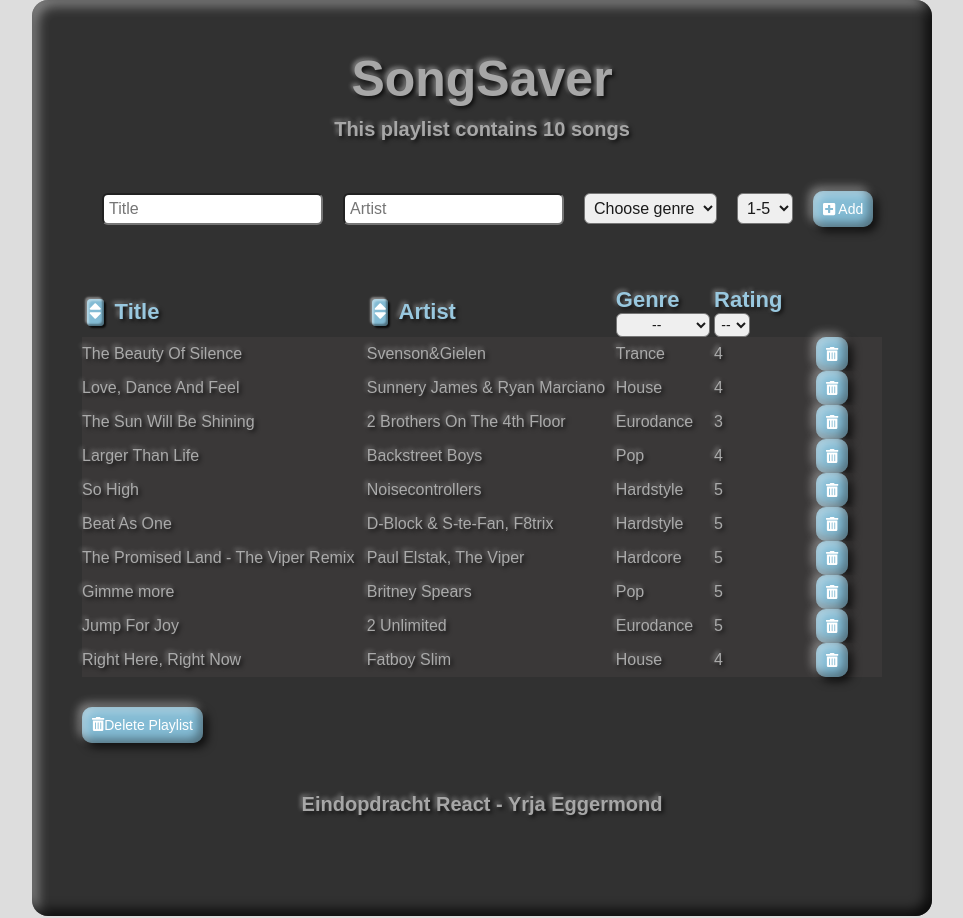
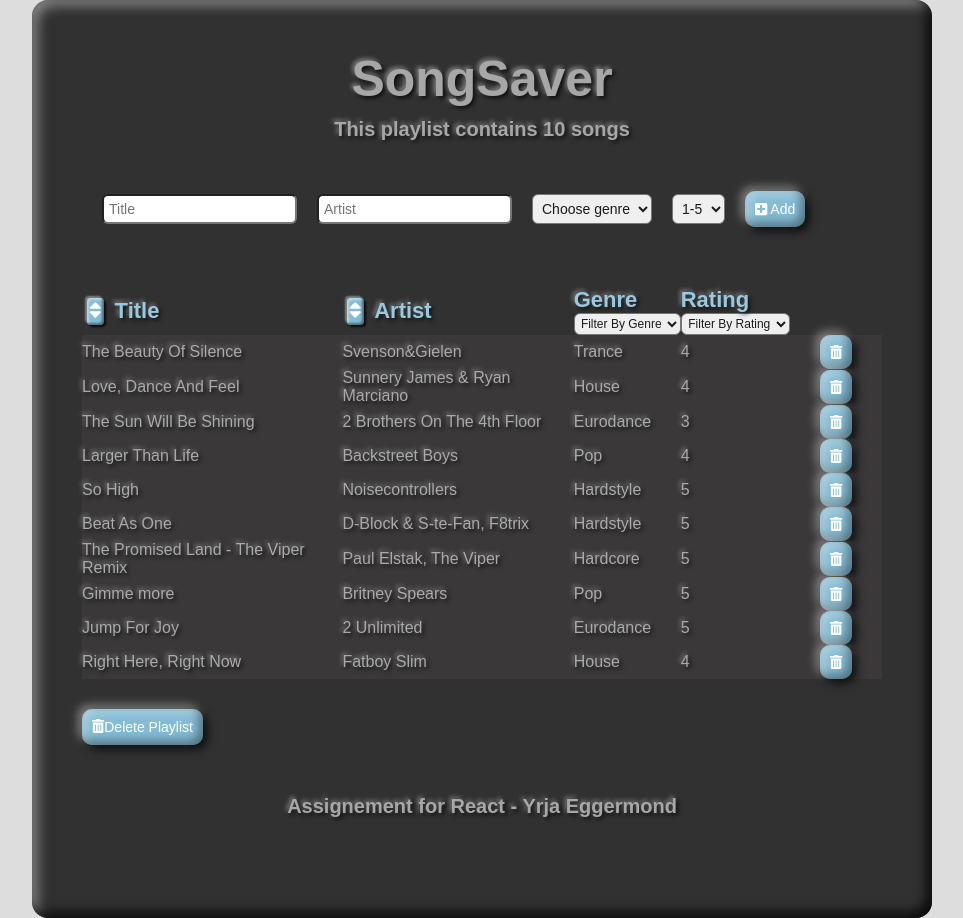
Before and after one commit to Yrmee/my-songsaver-app, a React (Create React App) app: page / in a window 1280 px wide. Shown: the whole page, without its empty margins (158-1121 px from the left). Built offline with nearby package versions, Linux system fonts and the light colour scheme.

Commit message:
final commit

```diff
--- a/src/Components/AppComponents/Footer.js
+++ b/src/Components/AppComponents/Footer.js
@@ -5,7 +5,7 @@ const Footer = () => {
  return (
     <div>
         <h3>
-            Eindopdracht React - Yrja Eggermond
+            Assignement for React - Yrja Eggermond
         </h3>
     </div>
  )
--- a/src/Components/SongComponents/SongList.js
+++ b/src/Components/SongComponents/SongList.js
@@ -9,7 +9,6 @@ import { faTrashAlt, faSort } from '@fortawesome/free-solid-svg-icons';
 const SongList = () => {
 
     const [songs, setSongs] = useContext(SongContext);
-
 
     // Sort Title and Artist Alphabetic
     const [order, setOrder] = useState("ASC");
@@ -94,10 +93,10 @@ const SongList = () => {
 
                 <thead className="playlist-song--header">
                     <tr>
-                    <th className="song-row__item">
-                        <button className="btn-sort" onClick={() => sorting("title")}>
-                            <FontAwesomeIcon icon={faSort} />
-                        </button> Title
+                        <th className="song-row__item">
+                            <button className="btn-sort" onClick={() => sorting("title")}>
+                                <FontAwesomeIcon icon={faSort} />
+                            </button> Title
                         </th>
 
                         <th className="song-row__item">
@@ -108,7 +107,7 @@ const SongList = () => {
 
                         <th className="song-row__item">Genre
                             <select className="inputFilterGenre" onChange={handlefilterByGenre}>
-                                <option value="">--</option>
+                                <option value="">Filter By Genre</option>
                                 <option value="Pop"> Pop </option>
                                 <option value="Trance"> Trance </option>
                                 <option value="Hardstyle"> Hardstyle </option>
@@ -122,7 +121,7 @@ const SongList = () => {
 
                         <th className="song-row__item"> Rating
                             <select className="inputFilterRating" onChange={handlefilterByRating}>
-                                <option value="">--</option>
+                                <option value="">Filter By Rating</option>
                                 <option value= "1"> 1 </option>
                                 <option value= "2"> 2 </option>
                                 <option value= "3"> 3 </option>
--- a/src/index.css
+++ b/src/index.css
@@ -79,7 +79,7 @@ h3 {
 .inputForm {
     border-radius: 6px;
     color: rgba(0, 0, 0, 0.89);
-    font-size: 16px;
+    font-size: 14px;
     text-align: left;
     padding: 5px;
     margin-left: 20px;
@@ -89,7 +89,7 @@ h3 {
     display: flex;
     border-radius: 6px;
     color: rgba(0, 0, 0, 0.89);
-    font-size: 14px;
+    font-size: 12px;
     text-align: center;
     padding: 2px;
 }
@@ -98,7 +98,7 @@ h3 {
     display: flex;
     border-radius: 6px;
     color: rgba(0, 0, 0, 0.89);
-    font-size: 14px;
+    font-size: 12px;
     text-align: center;
     padding: 2px;
 }
```
Also changed, not shown: src/Components/SongComponents/SongItem.js (line endings or trailing spaces).
